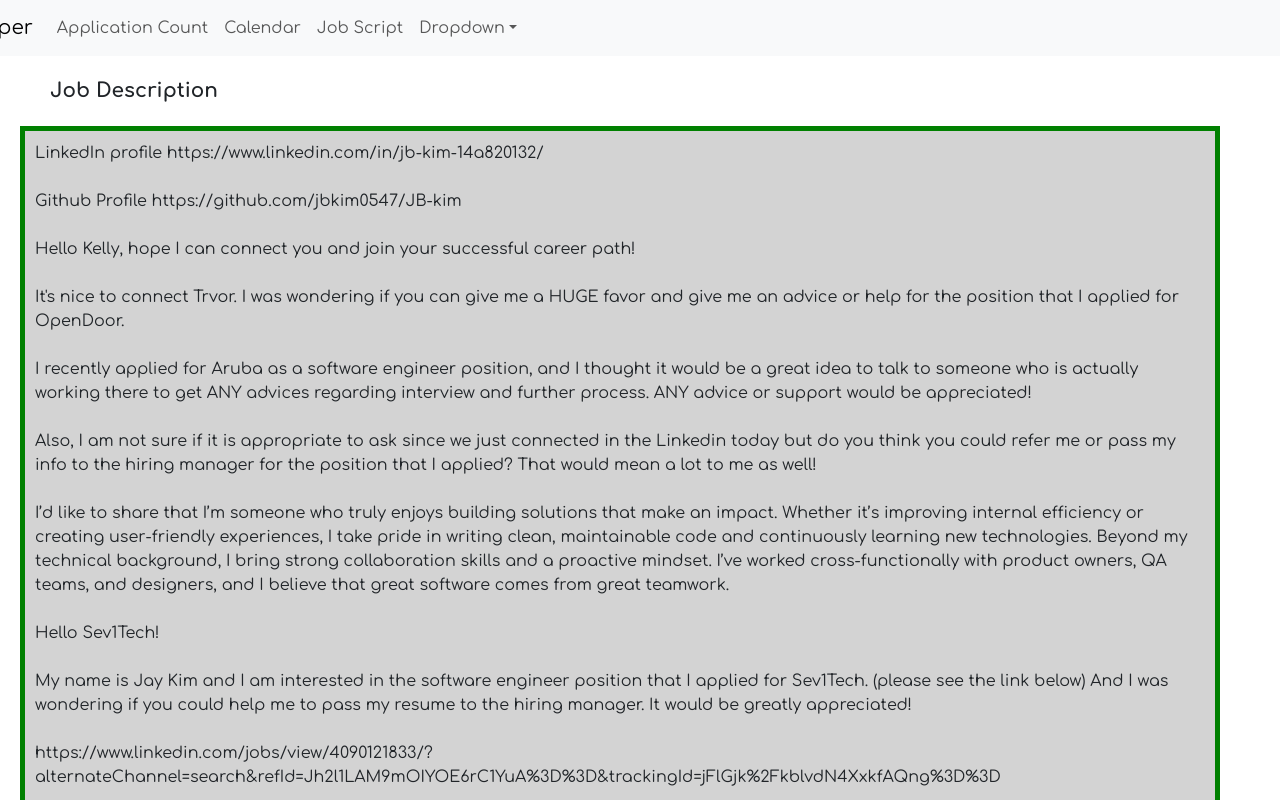
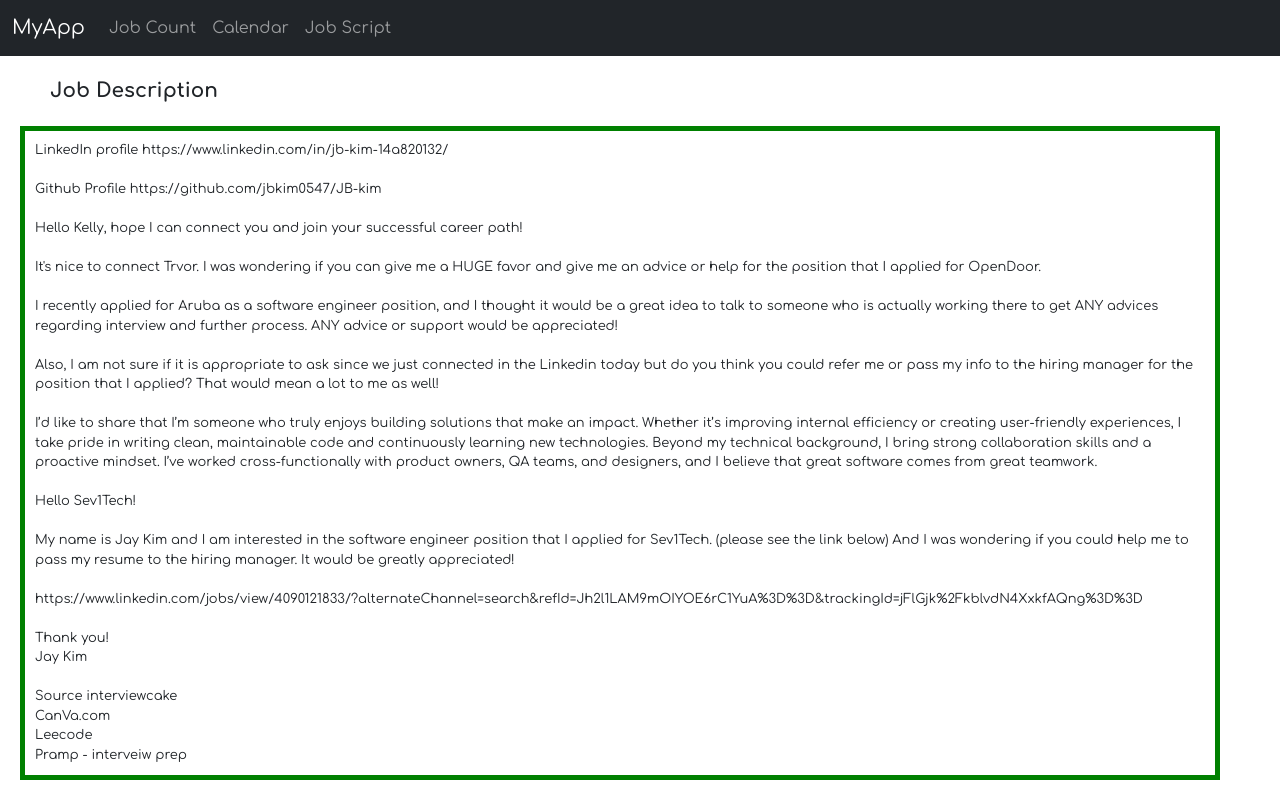
Before and after one commit to jbkim0547/application-countingapp, a React (Create React App) app: page /jobScript in a window 1280 px wide. Shown: the top 800 px of the page. Built offline with nearby package versions, Linux system fonts and the light colour scheme.

Commit message:
fix checkbox

```diff
--- a/package.json
+++ b/package.json
@@ -18,7 +18,7 @@
     "react-bootstrap": "^2.10.9",
     "react-calendar": "^5.1.0",
     "react-dom": "^19.0.0",
-    "react-router-dom": "^7.3.0",
+    "react-router-dom": "^7.4.0",
     "react-scripts": "5.0.1",
     "web-vitals": "^2.1.4"
   },
--- a/src/App.jsx
+++ b/src/App.jsx
@@ -1,38 +1,41 @@
-import './App.css';
-import * as React from 'react'
-import Count from './ApplicationCount/Count';
-import NavBar from './Navbars/NavBar';
-import { BrowserRouter as Router, Routes, Route } from "react-router-dom";
-import Calendar from './Calendar/Calendar';
-import './Calendar/Calendar.css'
-import JobScript from './JobScript/JobScript';
+import "./App.css";
+import React, {useState} from "react";
+import Count from "./ApplicationCount/Count";
+import NavBar from "./Navbars/NavBar";
+import {
+  BrowserRouter as Router,
+  Routes,
+  Route,
+  BrowserRouter,
+  Link,
+} from "react-router-dom";
+import Calendar from "./Calendar/Calendar";
+import "./Calendar/Calendar.css";
+import JobScript from "./JobScript/JobScript";
 
-
-
-const label = { inputProps: { 'aria-label': 'Checkbox demo' } };
+const label = { inputProps: { "aria-label": "Checkbox demo" } };
 
 function App() {
+
+  const [checked, setChecked] = useState(Array(10).fill(false));
   React.useEffect(() => {
-    document.title= "Job Helper";
-  })
+    document.title = "Job Helper";
+  });
 
   return (
     <React.Fragment>
+      <BrowserRouter>
         <NavBar />
-      <Router>
           <Routes>
-          <Route path="/count" element={<Count />} />
+            <Route path="/count" element={<Count checked={checked} setChecked={setChecked}/>} />
             <Route path="/calendar" element={<Calendar />} />
             <Route path="/jobScript" element={<JobScript />} />
           </Routes>
-      </Router>
         <div>
           <br></br>
         </div>
+      </BrowserRouter>
     </React.Fragment>
-
-
-
   );
 }
 
--- a/src/ApplicationCount/Count.js
+++ b/src/ApplicationCount/Count.js
@@ -1,31 +1,38 @@
-import '../App.css';
-import * as React from 'react'
-import './Count.css';
-import { Checkbox } from '@mui/material';
+import "../App.css";
+import React, { useState } from "react";
+import "./Count.css";
+import { Checkbox } from "@mui/material";
+import { NavItem } from "react-bootstrap";
 
+const label = { inputProps: { "aria-label": "Checkbox demo" } };
 
-const label = { inputProps: { 'aria-label': 'Checkbox demo' } };
-
-function Count() {
+function Count({ checked, setChecked }) {
+  const handleCheckBox = (index) => (e) => {
+    const updated = [...checked];
+    updated[index] = e.target.checked;
+    setChecked(updated);
+  };
   return (
     <React.Fragment>
-            <div Style= "margin-top:30px;">Apply Count</div>
-            <div Style= "margin-top:-10px" id='checkBox-container' className="float-container">
+      <div Style="margin-top:30px;">Apply Count</div>
+      <div
+        Style="margin-top:-10px"
+        id="checkBox-container"
+        className="float-container"
+      >
         <div className="float-child">
-                    <div Style= "margin-top:10px; margin-right:4px">1. </div>
+          <div Style="margin-top:10px; margin-right:4px">1. </div>
         </div>
         <div class="float-child">
           <div>
-                        <Checkbox {...label} />
-                        <Checkbox {...label} />
-                        <Checkbox {...label} />
-                        <Checkbox {...label} />
-                        <Checkbox {...label} />
-                        <Checkbox {...label} />
-                        <Checkbox {...label} />
-                        <Checkbox {...label} />
-                        <Checkbox {...label} />
-                        <Checkbox {...label} />
+            {checked.map((item, index) => (
+              <Checkbox
+                key={index}
+                checked={item}
+                onChange={handleCheckBox(index)}
+                {...label}
+              />
+            ))}
           </div>
         </div>
       </div>
--- a/src/JobScript/JobScript.css
+++ b/src/JobScript/JobScript.css
@@ -4,7 +4,7 @@ textarea {
 }
 
 div.jobScript {
-    background-color: lightgrey;
+    font-size: small;
     width: 1200px;
     border: 5px solid green;
     padding: 10px;
--- a/src/JobScript/JobScript.jsx
+++ b/src/JobScript/JobScript.jsx
@@ -40,7 +40,7 @@ const JobScript = () => {
         <br /> <br />
         Thank you!
         <br />
-        Jay Kim Source <br /> <br />
+        Jay Kim <br /> <br />Source
         interviewcake <br />
         CanVa.com <br />
         Leecode <br />
--- a/src/Navbars/NavBar.js
+++ b/src/Navbars/NavBar.js
@@ -1,37 +1,34 @@
-import Container from 'react-bootstrap/Container';
-import Nav from 'react-bootstrap/Nav';
-import Navbar from 'react-bootstrap/Navbar';
-import NavDropdown from 'react-bootstrap/NavDropdown';
-import 'bootstrap/dist/css/bootstrap.min.css';
-import { Link } from 'react-router-dom';
+import Container from "react-bootstrap/Container";
+import Nav from "react-bootstrap/Nav";
+import Navbar from "react-bootstrap/Navbar";
+import NavDropdown from "react-bootstrap/NavDropdown";
+import "bootstrap/dist/css/bootstrap.min.css";
+import { Link } from "react-router-dom";
 
 function NavBar() {
-    return (
-        <Navbar style={{"margin-left": "auto"}} expand="lg" className="bg-body-tertiary" >
-            <Container className="border-left me-auto" >
-                <Navbar.Brand Style="margin-left: -22%" href="/">Application Helper</Navbar.Brand>
-                <Navbar.Toggle aria-controls="basic-navbar-nav" />
-                <Navbar.Collapse id="basic-navbar-nav">
-                    <Nav className="me-auto">
-                        <Nav.Link href="/count">Application Count</Nav.Link>
-                        <Nav.Link href="/calendar">Calendar</Nav.Link>
-                        <Nav.Link href="/jobScript">Job Script</Nav.Link>
-                        <NavDropdown title="Dropdown" id="basic-nav-dropdown">
-                            <NavDropdown.Item href="#action/3.1">Action</NavDropdown.Item>
-                            <NavDropdown.Item href="#action/3.2">
-                                Another action
-                            </NavDropdown.Item>
-                            <NavDropdown.Item href="#action/3.3">Something</NavDropdown.Item>
-                            <NavDropdown.Divider />
-                            <NavDropdown.Item href="#action/3.4">
-                                Separated link
-                            </NavDropdown.Item>
-                        </NavDropdown>
-                    </Nav>
-                </Navbar.Collapse>
-            </Container>
-        </Navbar>
-    );
+  return (
+    <nav className="navbar navbar-expand-lg navbar-dark bg-dark">
+      <div className="container-fluid">
+        <Link className="navbar-brand" to="/">MyApp</Link>
+        <button className="navbar-toggler" type="button" data-bs-toggle="collapse" data-bs-target="#navbarNav">
+          <span className="navbar-toggler-icon" />
+        </button>
+        <div className="collapse navbar-collapse" id="navbarNav">
+          <ul className="navbar-nav">
+            <li className="nav-item">
+              <Link className="nav-link" to="/count">Job Count</Link>
+            </li>
+            <li className="nav-item">
+              <Link className="nav-link" to="/calendar">Calendar</Link>
+            </li>
+            <li className="nav-item">
+              <Link className="nav-link" to="/jobScript">Job Script</Link>
+            </li>
+          </ul>
+        </div>
+      </div>
+    </nav>
+  );
 }
 
 export default NavBar;
```
Also changed, not shown: 1 other file (tests, documents, lock files or other folders). Lines whose indentation alone changed are shown as unchanged.
